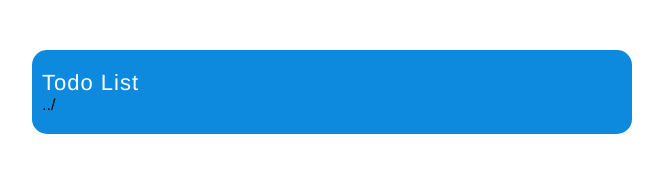
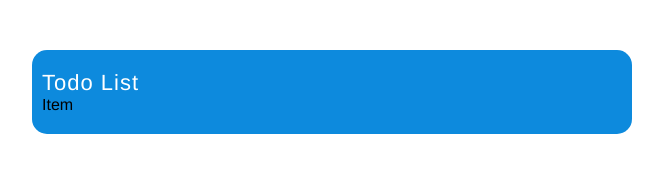
Before and after one commit to pxls00/todolist-in-react, a React (Create React App) app: page / in a window 1280 px wide. Shown: the top 186 px of the page, without its empty margins (308-971 px from the left). Built offline with nearby package versions, Linux system fonts and the light colour scheme.

Commit message:
Created components (Todolist <- TodoItem)

```diff
--- a/src/App.js
+++ b/src/App.js
@@ -1,10 +1,11 @@
 import React from 'react'
+import TodoList from './components/TodoList';
 function App() {
   return (
     <div className="wrapper">
       <h1 className='title-form'>Todo List</h1>
       <form>
-        ../
+        <TodoList />
       </form>
     </div>
   )
--- /dev/null
+++ b/src/components/TodoItem.js
@@ -0,0 +1,9 @@
+import React from 'react'
+
+export default function TodoItem() {
+    return (
+        <li>
+            Item
+        </li>
+    )
+}
--- /dev/null
+++ b/src/components/TodoList.js
@@ -0,0 +1,10 @@
+import React from 'react'
+import TodoItem from './TodoItem'
+
+export default function TodoList() {
+    return (
+        <ul>
+            <TodoItem />
+        </ul>
+    )
+}
--- a/src/index.css
+++ b/src/index.css
@@ -2,6 +2,10 @@
   padding: 0;
   margin: 0;
   box-sizing: border-box;
+}
+
+li {
+  list-style: none;
 }
 .wrapper {
   width: 600px;
```
